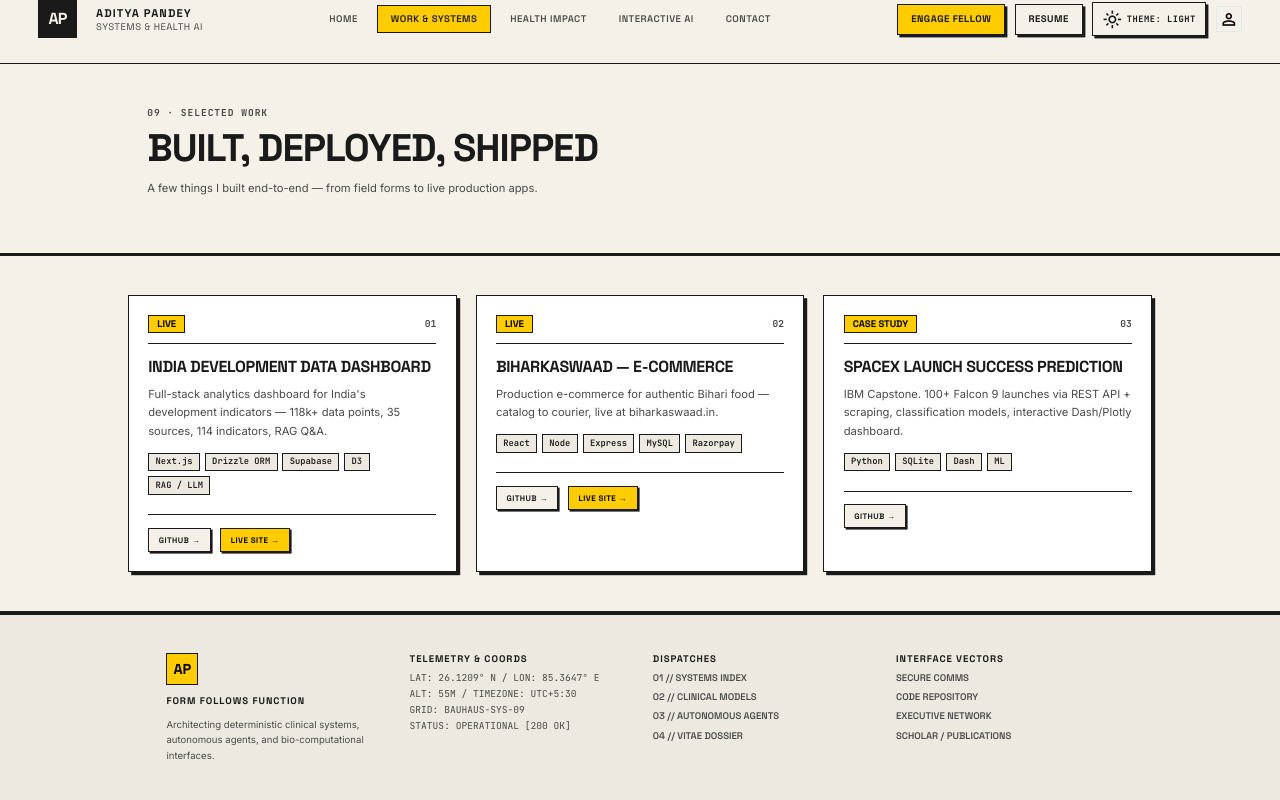
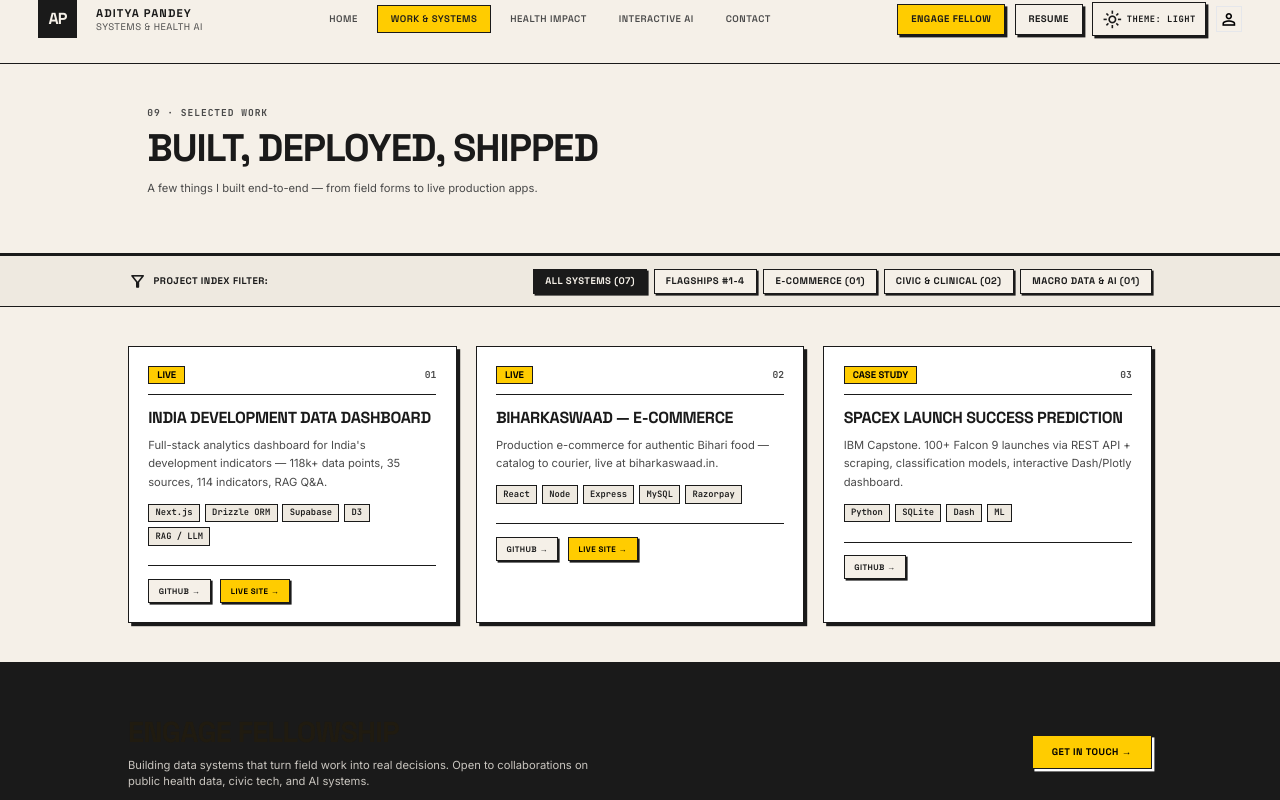
Before and after one commit to adityapandey2002/Portfolio, a Next.js app: page /work in a window 1280 px wide. Shown: the top 800 px of the page. Built offline with nearby package versions, Linux system fonts and the light colour scheme.

Commit message:
feat(work): add sticky filter bar and dark CTA section

```diff
--- a/src/app/work/page.tsx
+++ b/src/app/work/page.tsx
@@ -76,6 +76,32 @@ export default function WorkPage() {
         </Section>
       </section>
 
+      {/* Sticky filter bar */}
+      <section className="w-full bg-surface-container dark:bg-surface-container border-b-2 border-primary dark:border-white px-4 sm:px-8 lg:px-12 py-4 sticky top-16 z-40">
+        <div className="max-w-7xl mx-auto flex flex-col sm:flex-row items-start sm:items-center justify-between gap-4">
+          <div className="flex items-center gap-2">
+            <span className="material-symbols-outlined text-primary dark:text-on-surface text-[20px]">filter_alt</span>
+            <span className="font-headline text-xs font-bold uppercase tracking-wider text-primary dark:text-on-surface">
+              PROJECT INDEX FILTER:
+            </span>
+          </div>
+          <div className="flex flex-wrap gap-2">
+            {['ALL SYSTEMS (07)', 'FLAGSHIPS #1-4', 'E-COMMERCE (01)', 'CIVIC & CLINICAL (02)', 'MACRO DATA & AI (01)'].map((label, i) => (
+              <button
+                key={label}
+                className={`font-headline text-xs font-bold uppercase tracking-wider px-3.5 py-1.5 border-2 border-primary dark:border-white shadow-[2px_2px_0px_#1a1a1a] dark:shadow-[2px_2px_0px_#ffffff] transition-transform active:translate-x-0.5 active:translate-y-0.5 ${
+                  i === 0
+                    ? 'bg-primary dark:bg-on-surface text-on-primary dark:text-surface'
+                    : 'bg-surface dark:bg-surface-container text-primary dark:text-on-surface hover:bg-primary-container dark:hover:bg-primary-yellow hover:text-on-primary-container dark:hover:text-on-primary'
+                }`}
+              >
+                {label}
+              </button>
+            ))}
+          </div>
+        </div>
+      </section>
+
       {/* Projects grid */}
       <section className="border-b-4 border-primary dark:border-white bg-surface dark:bg-surface-dark py-12 px-4 sm:px-8 lg:px-12">
         <div className="max-w-7xl mx-auto">
@@ -135,6 +161,26 @@ export default function WorkPage() {
         </div>
       </section>
 
+      {/* Dark CTA */}
+      <section className="w-full bg-primary dark:bg-surface-container-lowest text-on-primary dark:text-on-surface px-4 sm:px-8 lg:px-12 py-12 md:py-16 border-b-2 border-primary dark:border-white">
+        <div className="max-w-7xl mx-auto flex flex-col md:flex-row items-start md:items-center justify-between gap-6">
+          <div>
+            <h2 className="font-headline font-bold text-2xl sm:text-3xl lg:text-4xl uppercase tracking-tight leading-tight">
+              Engage Fellowship
+            </h2>
+            <p className="mt-3 text-sm text-on-primary/80 dark:text-on-surface-variant max-w-xl">
+              Building data systems that turn field work into real decisions. Open to collaborations on public health data, civic tech, and AI systems.
+            </p>
+          </div>
+          <Link
+            href="/#contact"
+            className="inline-flex items-center justify-center px-6 py-3 bg-accent-yellow dark:bg-primary-yellow text-black dark:text-black font-headline font-bold text-xs uppercase tracking-wider border-2 border-primary dark:border-white shadow-[3px_3px_0px_#ffffff] dark:shadow-[3px_3px_0px_#1a1a1a] transition-all hover:translate-x-0.5 hover:translate-y-0.5"
+          >
+            Get in touch →
+          </Link>
+        </div>
+      </section>
+
       <Footer />
     </>
   );
```
